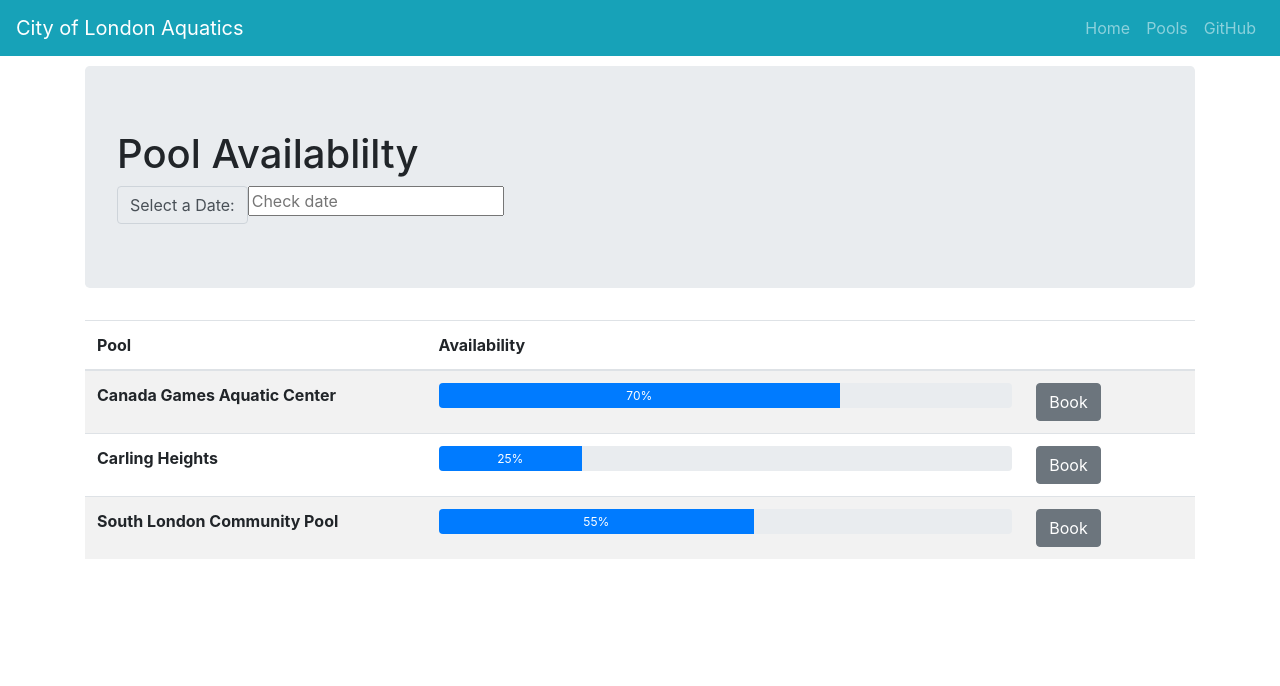
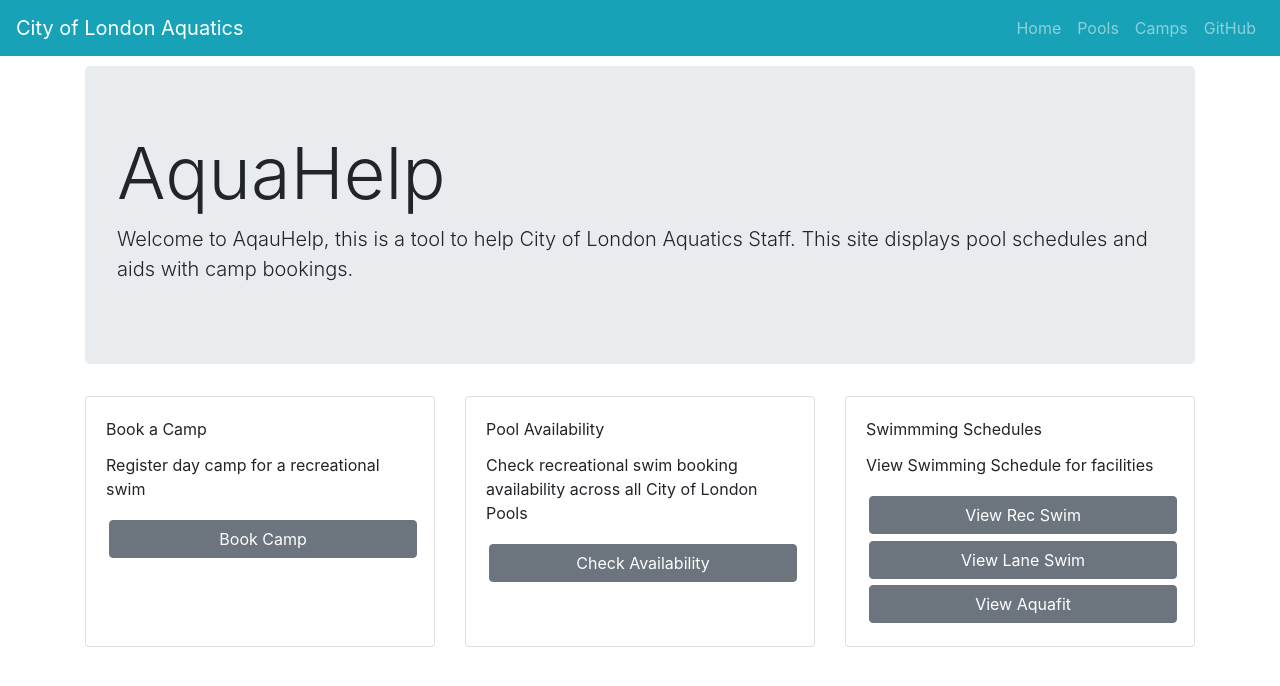
Before and after one commit to tgosling/AquaHelp, a React (Create React App) app: page /pools in a window 1280 px wide. Shown: the top 686 px of the page. Built offline with nearby package versions, Linux system fonts and the light colour scheme.

Commit message:
Home page absorbs CampMain contents, removed CampMain page

```diff
--- /dev/null
+++ b/src/front_end/Home/Home.css
@@ -0,0 +1,5 @@
+Button{
+    margin: 1%;
+    width: 100%;
+
+}
--- a/src/front_end/Home/Home.js
+++ b/src/front_end/Home/Home.js
@@ -1,28 +1,63 @@
 import Page from "../Page/Page";
-import React, {Component} from "react";
-import{
+import React, { Component } from "react";
+import {
+  Card,
+  CardBody,
+  CardText,
+  CardDeck,
+  CardTitle,
   Jumbotron,
+  Button
 } from "reactstrap";
+import "./Home.css";
 
-
-class Home extends Component{
-    constructor(props){
+class Home extends Component {
+  constructor(props) {
     super(props);
   }
 
-    render(){
-        return(
-            <Page fluid="false">
+  render() {
+    return (
+      <Page>
         <Jumbotron>
           <h1 className="display-3">AquaHelp</h1>
           <p className="lead">
-                        Welcome to AqauHelp, this is a tool to help City of London Aquatics Staff.
-                        This site displays pool schedules and aids with camp bookings.
+            Welcome to AqauHelp, this is a tool to help City of London Aquatics
+            Staff. This site displays pool schedules and aids with camp
+            bookings.
           </p>
         </Jumbotron>
+        <CardDeck>
+          <Card>
+            <CardBody>
+              <CardTitle>Book a Camp</CardTitle>
+              <CardText>Register day camp for a recreational swim</CardText>
+              <Button>Book Camp</Button>
+            </CardBody>
+          </Card>
+          <Card>
+            <CardBody>
+              <CardTitle>Pool Availability</CardTitle>
+              <CardText>
+                Check recreational swim booking availability across all City of
+                London Pools
+              </CardText>
+              <Button>Check Availability</Button>
+            </CardBody>
+          </Card>
+          <Card>
+            <CardBody>
+              <CardTitle>Swimmming Schedules</CardTitle>
+              <CardText>View Swimming Schedule for facilities</CardText>
+              <Button>View Rec Swim</Button>
+              <Button>View Lane Swim</Button>
+              <Button>View Aquafit</Button>
+            </CardBody>
+          </Card>
+        </CardDeck>
       </Page>
-        )
+    );
   }
-}//end Home
+} //end Home
 
 export default Home;
--- a/src/front_end/Page/Navbar.js
+++ b/src/front_end/Page/Navbar.js
@@ -41,6 +41,9 @@ const Navbar = (props) => {
             <NavLink href="/pools">Pools</NavLink>
           </NavItem>
           <NavItem>
+            <NavLink href="/Camps">Camps</NavLink>
+          </NavItem>
+          <NavItem>
               <NavLink href="https://github.com/reactstrap/reactstrap">GitHub</NavLink>
             </NavItem>
         </Nav>
--- a/src/front_end/Pools/IndoorPools.js
+++ b/src/front_end/Pools/IndoorPools.js
@@ -9,6 +9,7 @@ const pools = [
       title: "Canada Games Aqautic Center",
       address: "1045 Wonderland Rd North",
       phone: "(519) 661-4455",
+      level: "1",
       schedule: () => {
         console.log("Schedule");
       },
@@ -21,6 +22,7 @@ const pools = [
       title: "Carling Heights Optimist Community Center",
       address: "656 Elizabeth St",
       phone: "(519) 661-2523",
+      level: "3",
       schedule: () => {
         console.log("Schedule");
       },
@@ -33,6 +35,7 @@ const pools = [
       title: "South London Community Pool",
       address: "585 Bradley Ave",
       phone: "(519) 661-0920",
+      level: "3",
       schedule: () => {
         console.log("Schedule");
       },
--- a/src/index.js
+++ b/src/index.js
@@ -3,11 +3,11 @@ import ReactDOM from 'react-dom';
 import 'bootstrap/dist/css/bootstrap.min.css';
 import * as serviceWorker from './serviceWorker';
 //import Pools from "./front_end/Pools/Pools";
-//import Home from "./front_end/Home/Home";
+import Home from "./front_end/Home/Home";
 //import BookingForm from "./front_end/Camps/BookingForm";
-import CampAvail from "./front_end/Camps/CampAvail";
+//import CampAvail from "./front_end/Camps/CampAvail";
 
-ReactDOM.render(<CampAvail />, document.getElementById('root'));
+ReactDOM.render(<Home />, document.getElementById('root'));
 
 // If you want your app to work offline and load faster, you can change
 // unregister() to register() below. Note this comes with some pitfalls.
```
Also changed, not shown: src/front_end/Camps/CampMain.js (deleted, +0 -48 lines), src/front_end/Pools/OutdoorPools.js (+12 -1 lines). Lines whose indentation alone changed are shown as unchanged.
